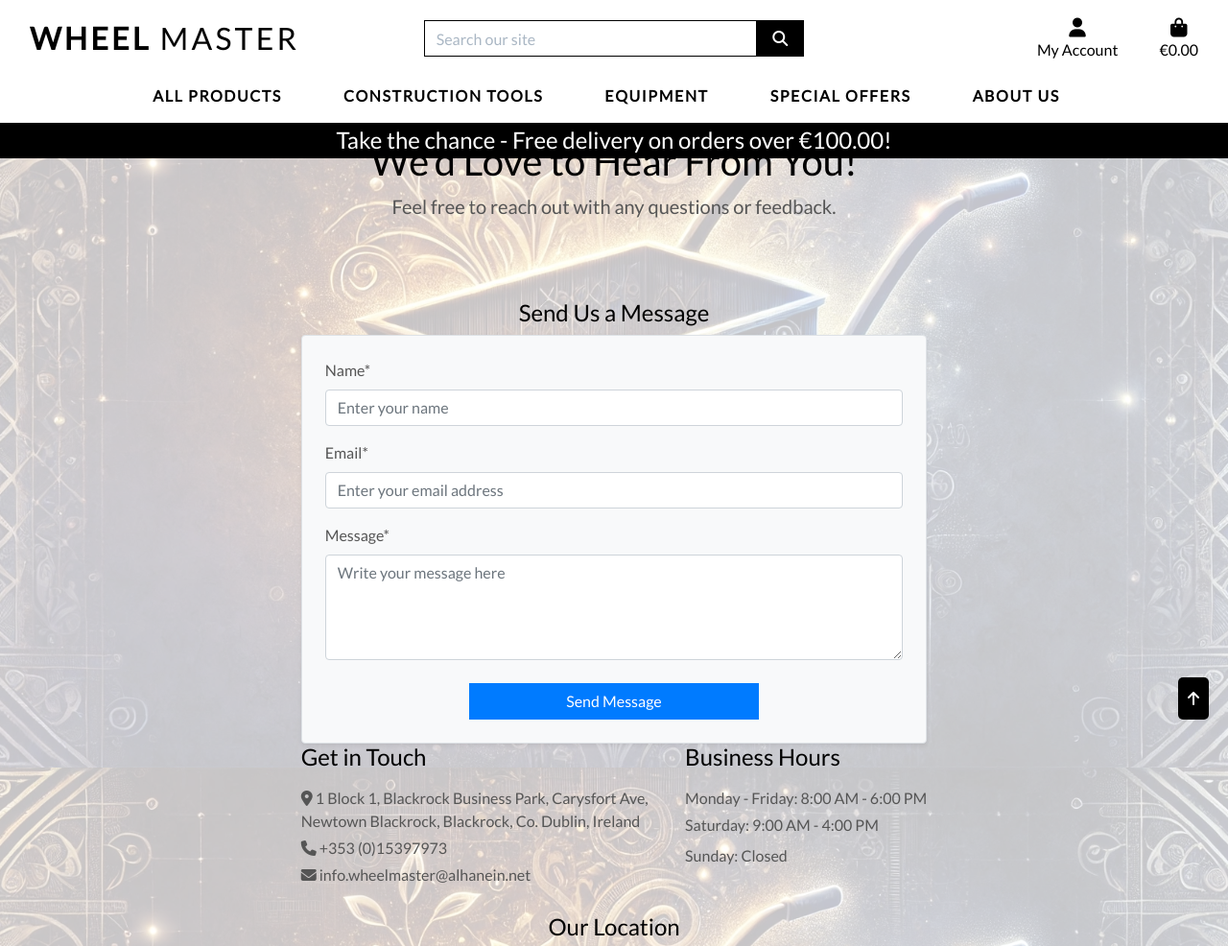
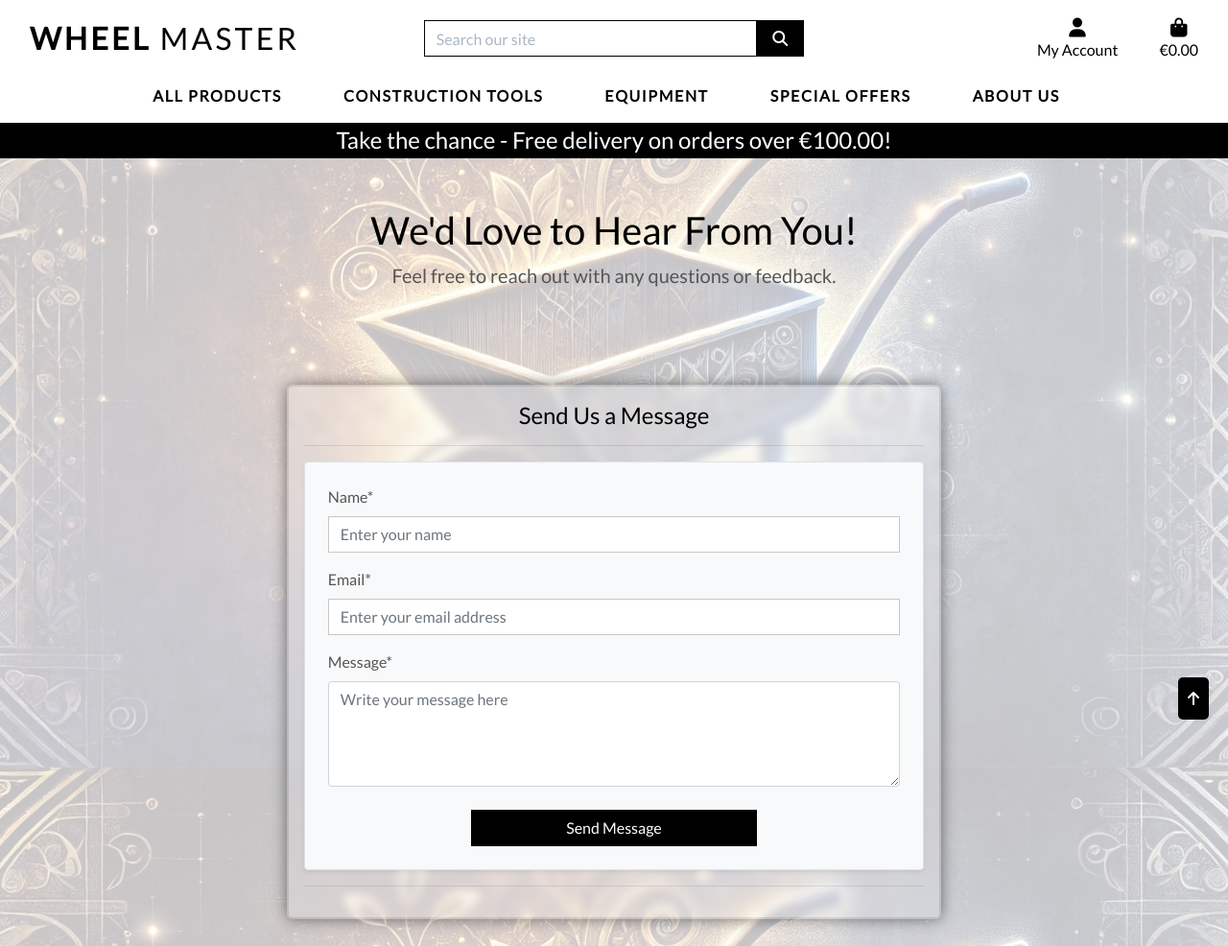
Before and after one commit to mufasa1611/Wheelmaster_p5, a Django app: page /contact/ in a window 1280 px wide. Shown: the top 986 px of the page at 96% size. Run offline with Django 5.2, Linux system fonts and the light colour scheme; data comes from the database, SQL or seed files in the repository; some libraries are stand-ins or nearby versions.

Commit message:
Fix layout and background color

```diff
--- a/home/templates/home/contact.html
+++ b/home/templates/home/contact.html
@@ -3,11 +3,13 @@
 {% load crispy_forms_tags %}
 
 {% block page_header %}
-    <div class="container header-container">
+    <div class="container header-container" style="margin-top: 80px;">
         <div class="row">
-            <div class="col-12 text-center py-4 ">
-                <h1 class="display-5 text-black ">We'd Love to Hear From You!</h1>
+            <div class="col-12 text-center py-3 ">
+                <h1 class="display-5 text-black">We'd Love to Hear From You!</h1>
                 <p class="lead mb-2">Feel free to reach out with any questions or feedback.</p>
+
+
             </div>
         </div>
     </div>
@@ -15,9 +17,9 @@
 
 {% block content %}
     <div class="container">
-        <div class="row d-flex justify-content-center align-items-start">
-            <div class="col-12 col-lg-8 ">
-                <h4 class="text-black text-center ">Send Us a Message</h4>
+        <div class="row d-flex justify-content-center ">
+            <div class="col-12 col-lg-8 nb5 allauth-form-inner-content">
+
                 {% if messages %}
                     {% for message in messages %}
                         <div class="alert alert-{{ message.tags }}">{{ message }}</div>
@@ -25,6 +27,8 @@
                 {% endif %}
 
                 <!-- Contact Form Section -->
+                <h4 class="text-black text-center">Send Us a Message</h4>
+                <hr>
                 <form method="POST" action="{% url 'contact' %}" class="p-4 border rounded shadow-sm bg-light">
     {% csrf_token %}
     {{ form|crispy }}
@@ -32,12 +36,17 @@
     <button type="submit" class="btn btn-primary rounded-0 w-50">Send Message</button>
 </div>
 </form>
+<hr> <!-- Divider line -->
+
+
             </div>
 
             <!-- Address Section -->
-              <div class="col-12 col-lg-8 d-flex flex-column flex-lg-row justify-content-between">
+              <div class="col-12 col-lg-8 d-flex flex-column flex-lg-row justify-content-between mt-5">
     <div class="pr-lg-3">
         <h4 class="text-black mb-3">Get in Touch</h4>
+        <hr> <!-- Divider line -->
+        <div class="mt-4"></div> <!-- Space between Get in Touch and Our Location -->
         <p class="mb-1"><i class="fas fa-map-marker-alt me-2"></i> 1 Block 1, Blackrock Business Park, Carysfort Ave,<br>
             Newtown Blackrock, Blackrock, Co. Dublin, Ireland</p>
         <p class="mb-1"><i class="fas fa-phone me-2"></i> +353 (0)15397973</p>
@@ -47,6 +56,7 @@
                 <!-- Business Hours Section -->
                <div>
     <h4 class="text-black mb-3">Business Hours</h4>
+    <hr> <!-- Divider line -->
     <p class="mb-1">Monday - Friday: 8:00 AM - 6:00 PM</p>
     <p class="mb-2">Saturday: 9:00 AM - 4:00 PM</p>
     <p class="mb-2">Sunday: Closed</p>
@@ -57,7 +67,9 @@
         <!-- Google Map Section Below the Form and Address -->
         <div class="row mt-4">
             <div class="col-12">
+                <hr>
                 <h4 class="text-black text-center mb-2">Our Location</h4>
+                <hr> <!-- Divider line -->
                 <div class="embed-responsive embed-responsive-16by9 border rounded shadow-md">
                     <iframe
                         src="https://www.google.com/maps/embed?pb=!1m18!1m12!1m3!1d2383.4876543210123!2d-6.178275110999744!3d53.29829418208393!2m3!1f0!2f0!3f0!3m2!1i1024!2i768!4f13.1!3m3!1m2!1s0x0:0x0!2zNTPCsDE3JzUzLjkiTiA2wrAxMCc0MS44Ilc!5e0!3m2!1sen!2sie!4v1699998877095!5m2!1sen!2sie"
@@ -69,6 +81,7 @@
                         aria-label="Wheelmaster Office Location">
                     </iframe>
                 </div>
+                <hr>
             </div>
         </div>
     </div>
```
